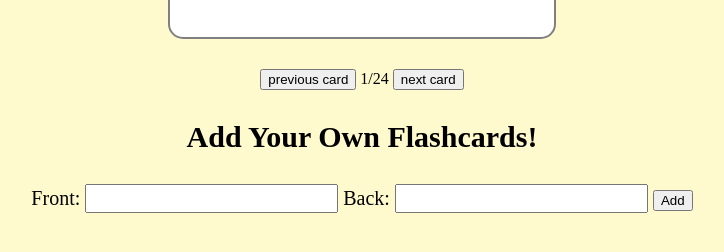
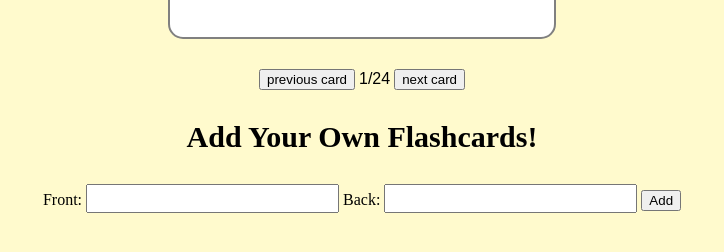
Before and after one commit to wesareed/flashcards, a plain HTML site: page flashcards.html in a window 1280 px wide. Shown: the part 390-642 px from the top of the page, without its empty margins (278-1002 px from the left). Drawn offline with Linux system fonts and the light colour scheme; a web font is replaced by a local one.

Commit message:
Add styling to inputs and position index numbers

```diff
--- a/stylesheets/style.css
+++ b/stylesheets/style.css
@@ -50,9 +50,13 @@ p {
   box-shadow: 10px 10px 5px grey;
 }
 
+.positionIndex {
+  font-family: 'Montserrat', sans-serif;
+}
+]
+
 .inputs {
   font-family: myFirstFont;
-  font-size: 20px;
 }
 
 #newFront, #newBack {
```
